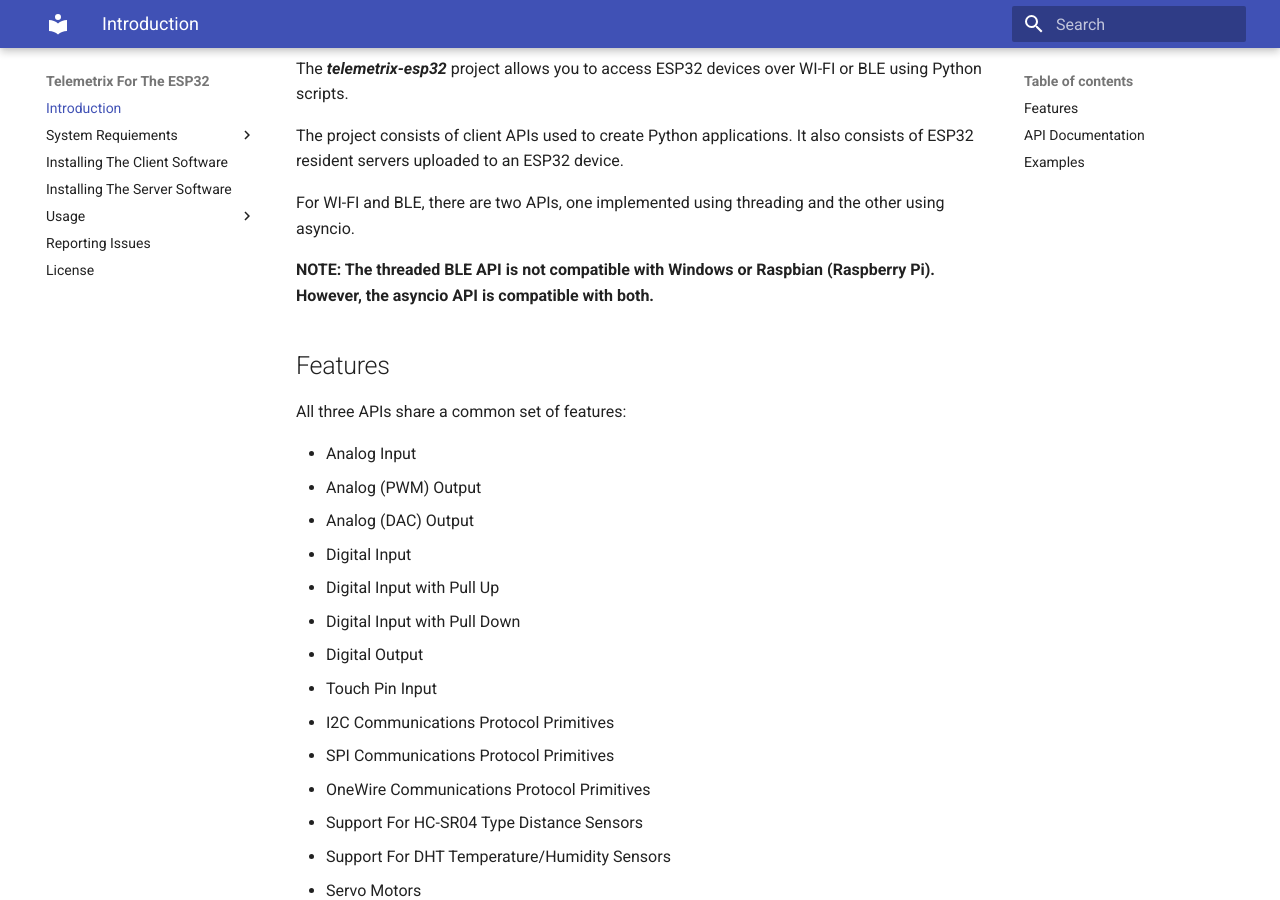
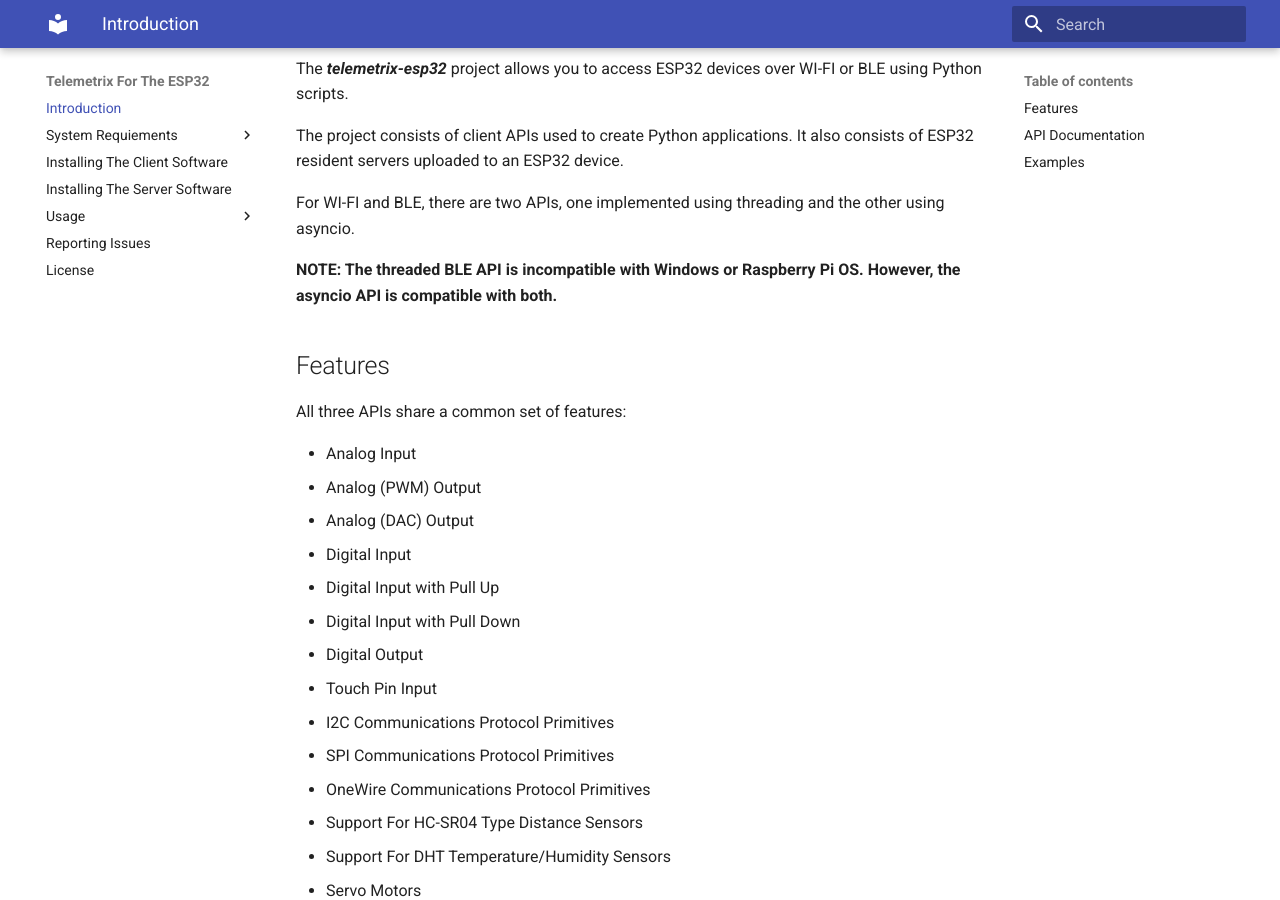
Before and after one commit to MrYsLab/telemetrix-esp32, an MkDocs documentation site: the page built from docs/index.md, in a window 1280 px wide and 900 px high, scrolled down 628 px. Built offline with MkDocs 1.6.1 and Material for MkDocs 9.7.7, drawn with Linux system fonts in a browser that asks for light colours.

Commit message:
ble changes

```diff
--- a/docs/index.md
+++ b/docs/index.md
@@ -19,7 +19,7 @@ device.
 For WI-FI and BLE, there are two APIs, one implemented using threading and the other
 using asyncio.
 
-**NOTE: The threaded BLE API is not compatible with Windows or Raspbian (Raspberry Pi).
+**NOTE: The threaded BLE API is incompatible with Windows or Raspberry Pi OS.
 However, the asyncio API is compatible with both.**
 
 ## Features
```
